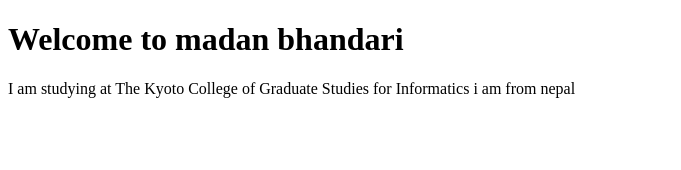
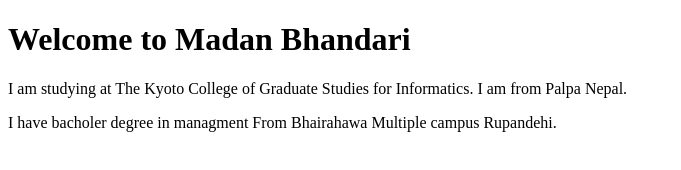
Before and after one commit to madanbhandari98471/HTML, a plain HTML site: page index.html in a window 1280 px wide. Shown: the whole page, without its empty margins (0-681 px from the left). Drawn offline with Linux system fonts and the light colour scheme.

Commit message:
Update index.html

```diff
--- a/index.html
+++ b/index.html
@@ -5,7 +5,8 @@
     <title>my first HTML</title>
   </head>
   <body>
-   <h1> Welcome to madan bhandari </h1>
-    <p>I am studying at The Kyoto College of Graduate Studies for Informatics i am from nepal </p>
+   <h1> Welcome to Madan Bhandari </h1>
+    <p>I am studying at The Kyoto College of Graduate Studies for Informatics. I am from Palpa Nepal. </p>
+    <p>I have bacholer degree in managment From Bhairahawa Multiple campus Rupandehi.</p>
   </body>
    </html>
```
